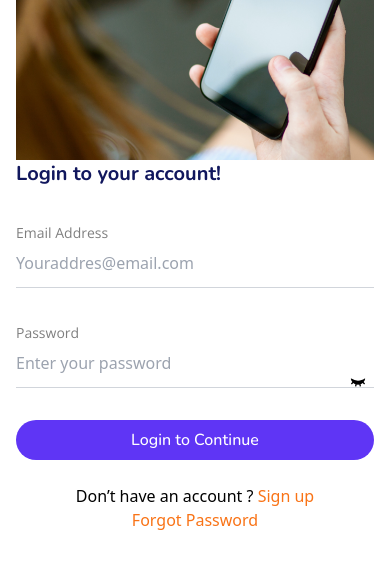
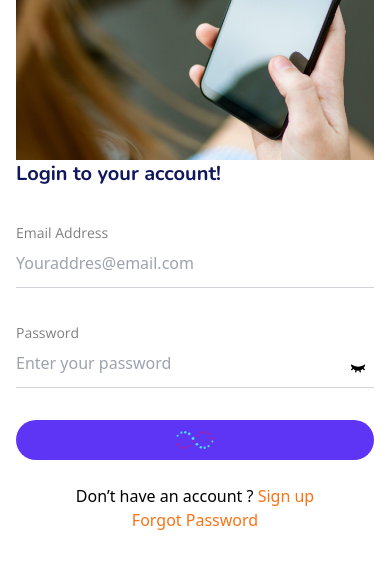
Before and after one commit to Alamin-Coding/web-chat, a React (Create React App) app: page /login in a window 390 px wide. Shown: the top 568 px of the page. Built offline with nearby package versions, Linux system fonts and the light colour scheme.

Commit message:
Loading button height fixed responsive

```diff
--- a/src/component/pages/login/index.js
+++ b/src/component/pages/login/index.js
@@ -17,7 +17,7 @@ const Login = () => {
 
 
     let [passwordShow, setPasswordShow] = useState(false); //Conditional icon
-    let [loading, setLoading] = useState(false); //Loading Animation
+    let [loading, setLoading] = useState(true); //Loading Animation
 
     let handleEmail = (e) => {
       setEmail(e.target.value.trim());
@@ -85,7 +85,7 @@ const Login = () => {
                       {passwordErr && (
                           <span className='text-red-400'>{passwordErr}</span>
                       )}
-                      <div className='absolute top-[54px] right-2'>
+                      <div className='absolute top-10 md:top-[54px] right-2'>
                           {passwordShow ?
                               <RiEyeFill onClick={() => setPasswordShow(!passwordShow)} /> :
                               <RiEyeCloseFill onClick={() => setPasswordShow(!passwordShow)} />
@@ -95,10 +95,10 @@ const Login = () => {
 
                   <div className=' mt-8'>
                     {loading ?
-                      <button className='w-full rounded-fullpy-2 md:py-[19px] text-center text-white font-nunito font-medium bg-btncolor'>
+                      <button className='w-full rounded-full h-[40px] md:h-[60px] text-white font-nunito font-medium bg-btncolor flex justify-center'>
                         <Dna
                           visible={true}
-                          height="62"
+                          height="100%"
                           width="132"
                           ariaLabel="dna-loading"
                           wrapperStyle={{}}
```
